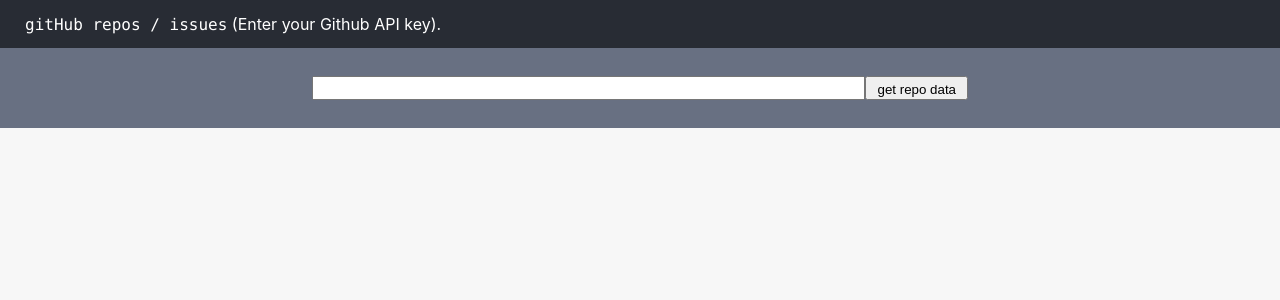
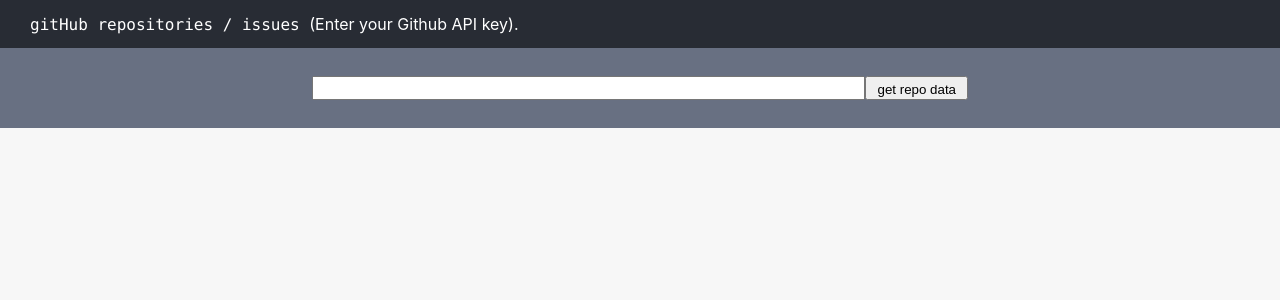
Before and after one commit to yonizilberman/github-repos, a React (Create React App) app: page / in a window 1280 px wide. Shown: the top 300 px of the page. Built offline with nearby package versions, Linux system fonts and the light colour scheme.

Commit message:
change test & add padding

```diff
--- a/src/App.tsx
+++ b/src/App.tsx
@@ -34,8 +34,8 @@ export const App: FC = () => {
                             open ? "repos" : "issues"
                         }`}</button>
                     )}
-                    <code>gitHub repos / issues</code> (Enter your Github API
-                    key).
+                    <code>gitHub repositories / issues</code> (Enter your Github
+                    API key).
                 </p>
             </header>
             <SubTitle onClick={handleSSetTokenClick} />
--- a/src/styles/index.css
+++ b/src/styles/index.css
@@ -16,6 +16,7 @@ body {
 code {
     font-family: source-code-pro, Menlo, Monaco, Consolas, "Courier New",
         monospace;
+    padding: 0 5px;
 }
 
 ul {
```
